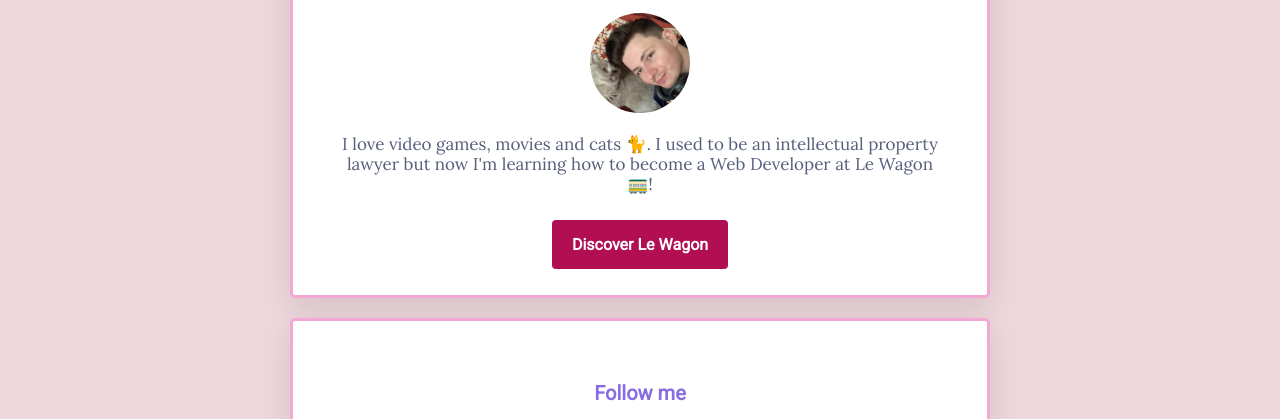
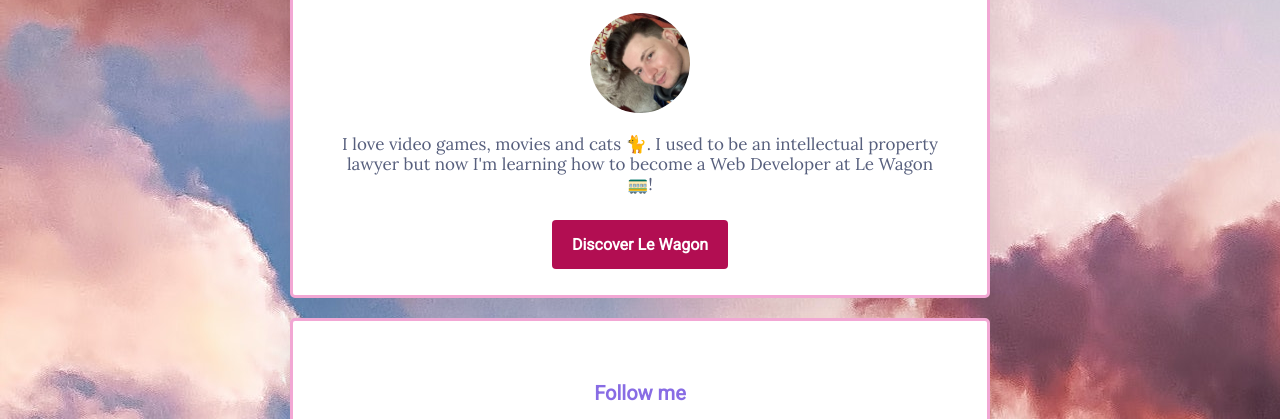
Before and after one commit to Tomalexis/profile, a plain HTML site: page index.html in a window 1280 px wide. Shown: the part 189-608 px from the top of the page. Drawn offline with Linux system fonts and the light colour scheme.

Commit message:
new background image

```diff
--- a/style.css
+++ b/style.css
@@ -1,5 +1,5 @@
 body {
-  background: #EDD7DC;
+  background-image: url("images/pexels-eberhard-grossgasteiger-844297.jpg");
   color: #575F7D;
   font-family: 'Lora', serif;
   font-size: 17px;
```
Also changed, not shown: images/pexels-eberhard-grossgasteiger-844297.jpg (added), 1 other file.
